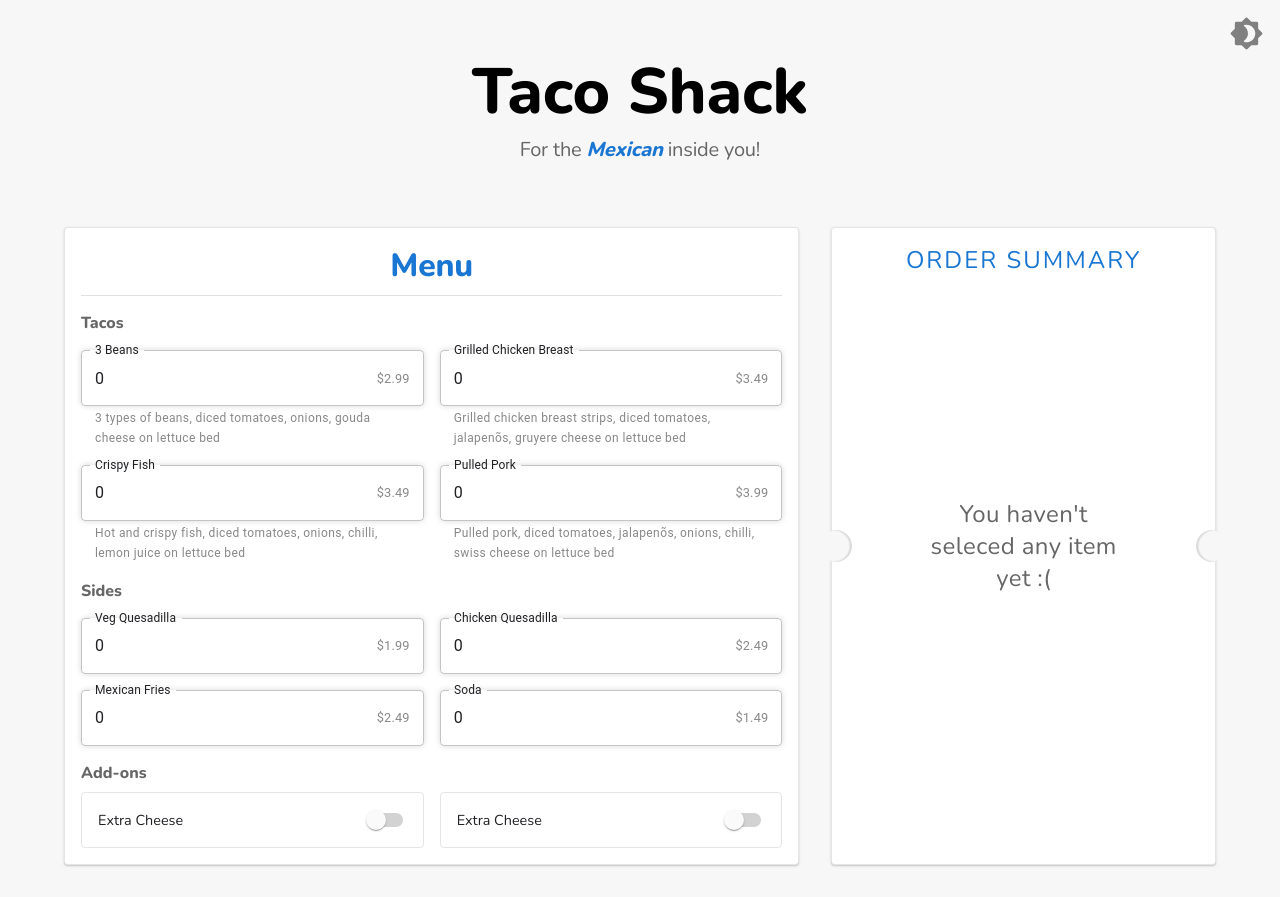
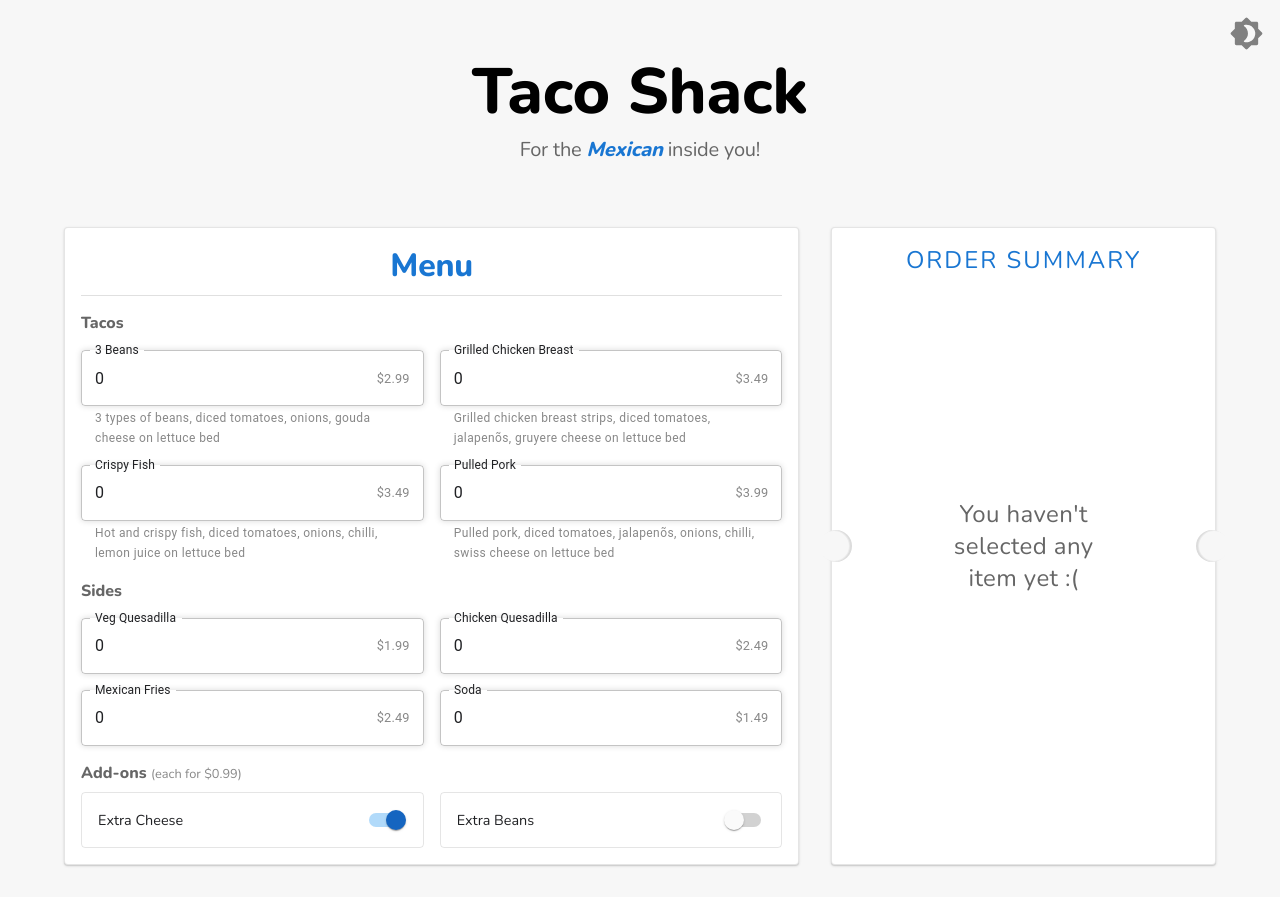
Before and after one commit to DemonDaddy22/all-about-reactJS, a React (Create React App) app: page /#/bill-generator in a window 1280 px wide. Built offline with nearby package versions, Linux system fonts and the light colour scheme.

Commit message:
Problem Solution Note

```diff
--- a/src/components/BillGenerator/components/Bill/index.js
+++ b/src/components/BillGenerator/components/Bill/index.js
@@ -4,8 +4,8 @@ import classes from './styles.module.css';
 
 const Bill = React.memo(({}) => {
     return <>
-        <div className={classes.title}>ORDER SUMMARY</div>
-        <div className={classes.noData}>You haven't seleced any item yet :(</div>
+        <div className={classes.title}>Order Summary</div>
+        <div className={classes.noData}>You haven't selected any item yet :(</div>
     </>;
 });
 
--- a/src/components/BillGenerator/components/TacoMenu/index.js
+++ b/src/components/BillGenerator/components/TacoMenu/index.js
@@ -57,14 +57,14 @@ const TacoMenu = React.memo(({ }) => {
             </div>
         </div>
         <div className={classes.categoryContainer}>
-            <div className={classes.categoryTitle}>Add-ons</div>
+            <div className={classes.categoryTitle}>Add-ons <span className={classes.addOnPrice}>(each for $0.99)</span></div>
             <div className={classes.categoryContent} style={{ marginTop: '0.5rem' }}>
                 <div className={classes.addOnContainer}>
                     <Label label='Extra Cheese' className={classes.addOn} />
-                    <CustomSwitch onChange={() => { }} checked={false} containerStyle={{ marginRight: 0 }} />
+                    <CustomSwitch onChange={() => { }} checked={true} containerStyle={{ marginRight: 0 }} />
                 </div>
                 <div className={classes.addOnContainer}>
-                    <Label label='Extra Cheese' className={classes.addOn} />
+                    <Label label='Extra Beans' className={classes.addOn} />
                     <CustomSwitch onChange={() => { }} checked={false} containerStyle={{ marginRight: 0 }} />
                 </div>
             </div>
--- a/src/components/BillGenerator/components/TacoMenu/styles.module.css
+++ b/src/components/BillGenerator/components/TacoMenu/styles.module.css
@@ -57,6 +57,12 @@
     transition: color 0.5s ease-in-out;
 }
 
+.addOnPrice {
+    font-weight: 400;
+    font-size: 0.8rem;
+    color: var(--text-obscurer);
+}
+
 @media (min-width: 900px) {
     .categoryContent {
         grid-template-columns: 1fr 1fr;
```
